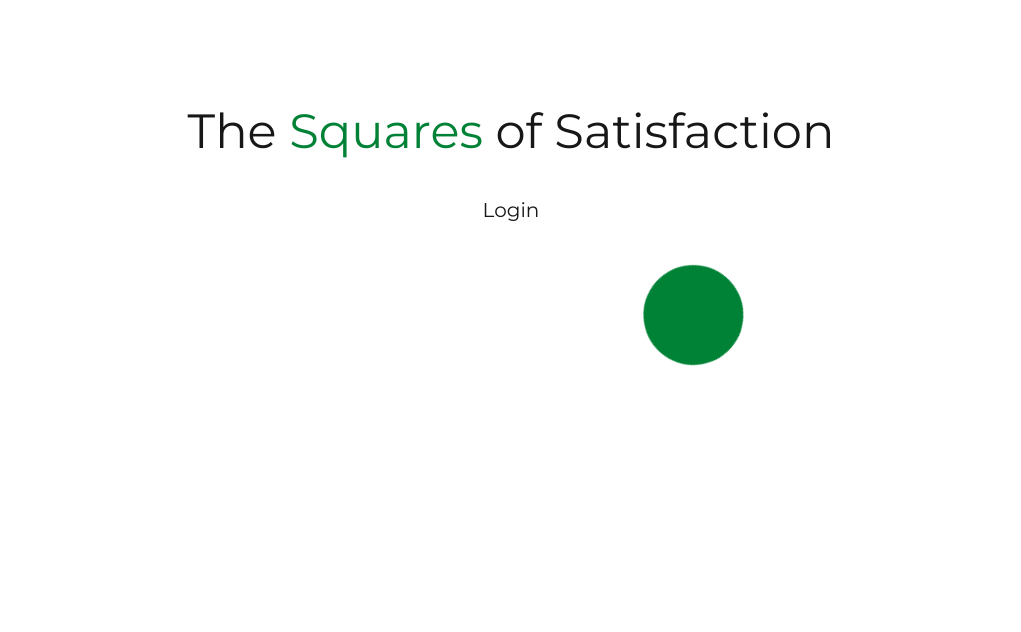
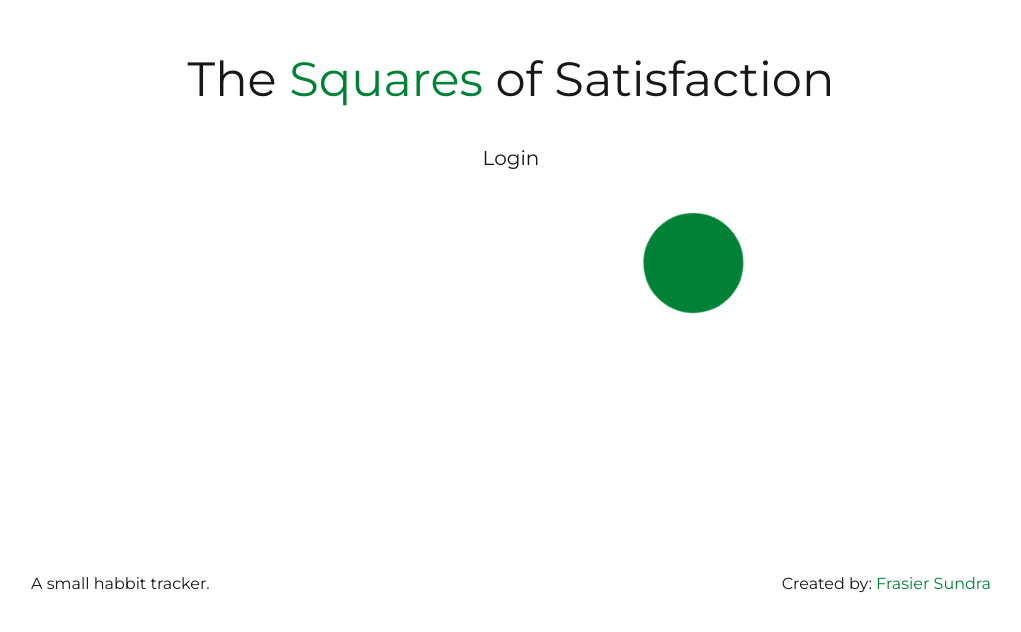
Before and after one commit to Fozzyack/Squares-of-Satisfaction, a Next.js app in the folder client/: page / in a window 1280 px wide. Shown: the part 164-796 px from the top of the page, without its empty margins (129-1150 px from the left). Built offline with nearby package versions, Linux system fonts and the light colour scheme.

Commit message:
Makes simple landing page

```diff
--- a/client/app/globals.css
+++ b/client/app/globals.css
@@ -18,8 +18,13 @@
     }
 }
 
+
 body {
     background: var(--background);
     color: var(--foreground);
     font-family: Montserrat, Helvetica, sans-serif;
 }
+
+.flex-center {
+    @apply flex flex-col items-center justify-center;
+}
--- a/client/app/page.tsx
+++ b/client/app/page.tsx
@@ -2,6 +2,7 @@
 
 import { useGSAP } from "@gsap/react";
 import gsap from "gsap";
+import Link from "next/link";
 
 export default function Home() {
     useGSAP(() => {
@@ -24,9 +25,8 @@ export default function Home() {
         );
     }, []);
     return (
-        <main className="w-full h-screen">
-            <div className="h-screen w-full flex flex-col items-center justify-center">
-                <div className="flex flex-col items-center justify-center">
+        <main className="w-full h-screen flex-center">
+            <div className="flex-center grow shrink-0">
                 <h1 className="text-5xl">
                     The <span className="text-green-700">Squares</span> of
                     Satisfaction
@@ -36,7 +36,6 @@ export default function Home() {
                         Login
                     </button>
                 </div>
-                </div>
                 <div className="mx-10">
                     <div
                         id="green-box"
@@ -44,6 +43,18 @@ export default function Home() {
                     />
                 </div>
             </div>
+            <div className="flex flex-col md:flex-row justify-center md:justify-between w-full p-10 md:px-40 shrink">
+                <p>A small habbit tracker.</p>
+                <p>
+                    Created by: {" "}
+                    <Link
+                        href="https://frasier.dev"
+                        className="text-green-700 hover:text-green-500 transition-all ease-in-out"
+                    >
+                        Frasier Sundra
+                    </Link>
+                </p>
+            </div>
         </main>
     );
 }
```
Lines whose indentation alone changed are shown as unchanged.
